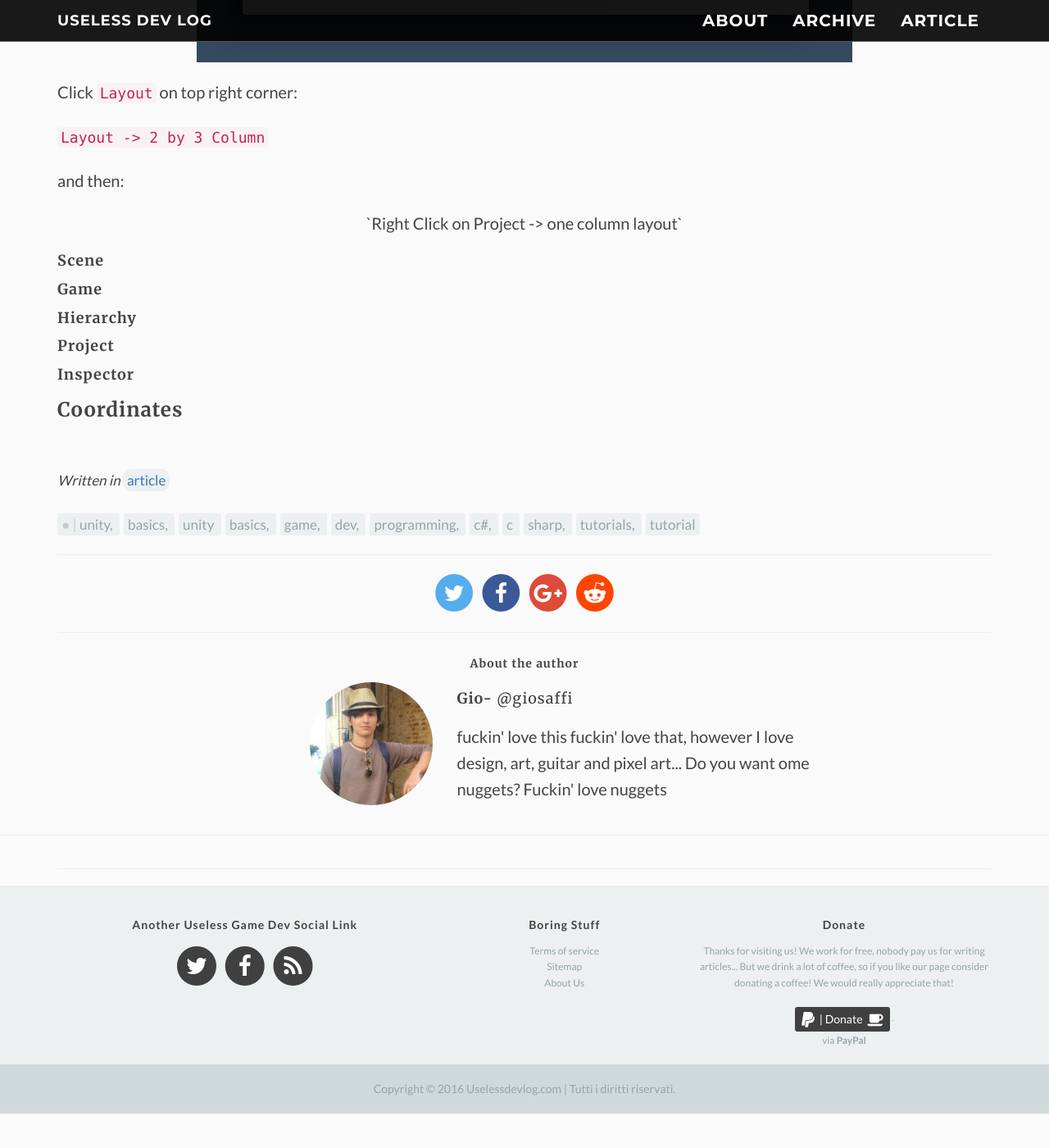
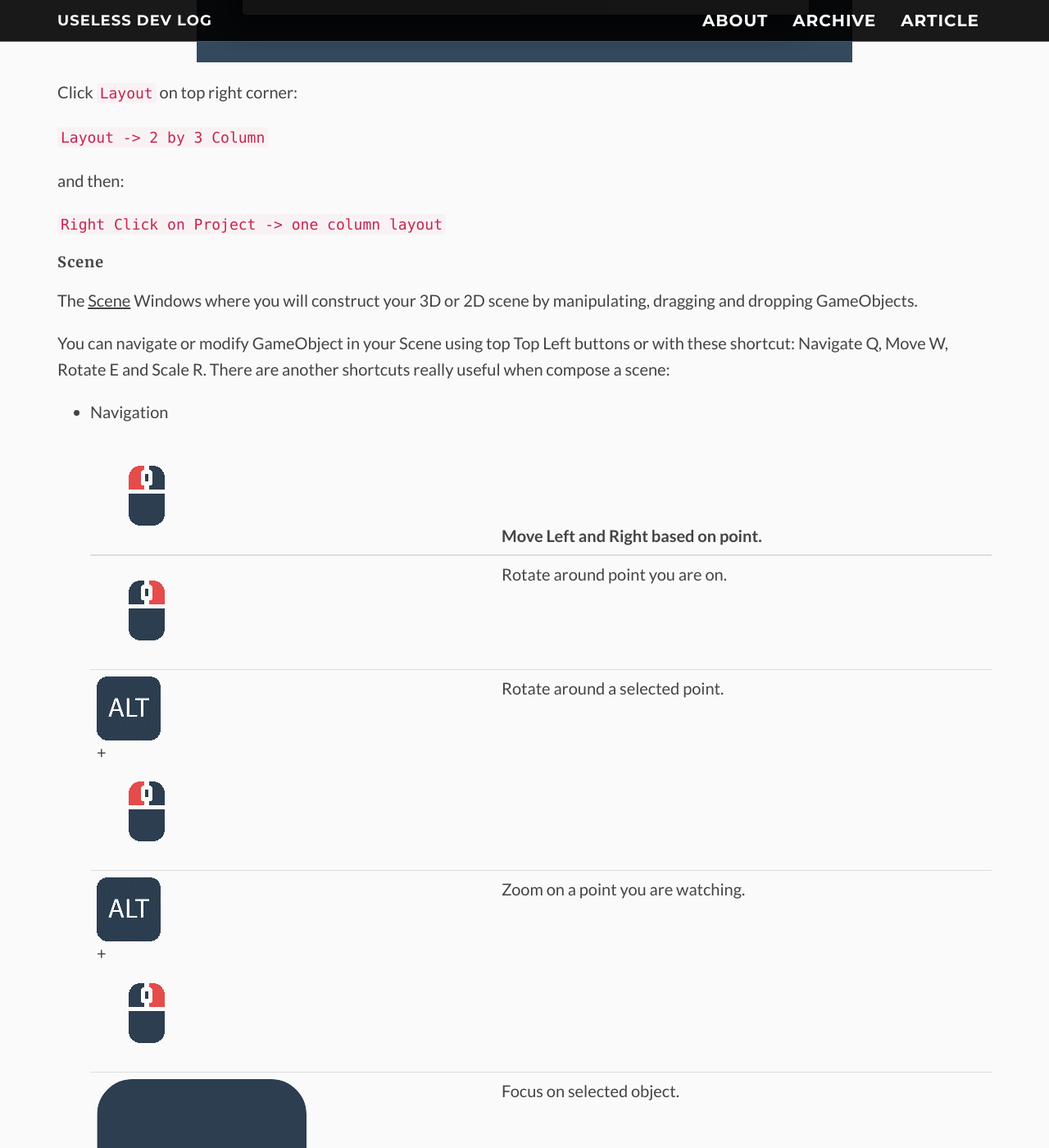
Before and after one commit to UselessDevLog/uselessdevlog, a Jekyll site: the page built from _posts/2017-05-21-unity-basics-part-1.md, in a window 1280 px wide and 1400 px high, scrolled down 2047 px. Shown: the whole window at 82% size. Built offline with Jekyll 4.4.1, drawn with Linux system fonts in a browser that asks for light colours; nearby versions of some CDN libraries; comment, search, counter and statistics services are not loaded; before the commit the page ends 3405 px from its top, so only the background shows below that; some of the changed text lies outside the part shown.

Commit message:
Test New post

```diff
--- a/_posts/2017-05-21-unity-basics-part-1.md
+++ b/_posts/2017-05-21-unity-basics-part-1.md
@@ -43,15 +43,28 @@ Click `Layout` on top right corner:
 
 and then:
 
-<p style="text-align: center">
-
 `Right Click on Project -> one column layout`
-
-</p>
 
 #### Scene
 
+The <u>Scene</u> Windows where you will construct your 3D or 2D scene by manipulating, dragging and dropping GameObjects.
+
+You can navigate or modify GameObject in your Scene using top Top Left buttons or with these shortcut: Navigate <kdb>Q</kdb>, Move <kdb>W</kdb>, Rotate <kdb>E</kdb> and Scale <kdb>R</kdb>. There are another shortcuts really useful when compose a scene:
+
+- Navigation
+
+  | ![Left Click]({{site.url}}/images/keycode/leftClick.png) | Move Left and Right based on point. |
+  | ---------------------------------------- | ----------------------------------- |
+  | ![Right Click]({{site.url}}/images/keycode/rightClick.png) | Rotate around point you are on.     |
+  | ![Alt Key]({{site.url}}/images/keycode/alt.png) +  ![Left Click]({{site.url}}/images/keycode/leftClick.png) | Rotate around a selected point.     |
+  | ![Alt Key]({{site.url}}/images/keycode/alt.png) + ![Right Click]({{site.url}}/images/keycode/rightClick.png) | Zoom on a point you are watching.   |
+  | ![F Key]({{site.url}}/images/keycode/fkey.png) | Focus on selected object.           |
+
+
+
 #### Game
+
+
 
 #### Hierarchy
 
```
Also changed, not shown: images/keycode/alt.png (added), images/keycode/fkey.png (added), images/keycode/leftClick.png (added), images/keycode/rightClick.png (added).
